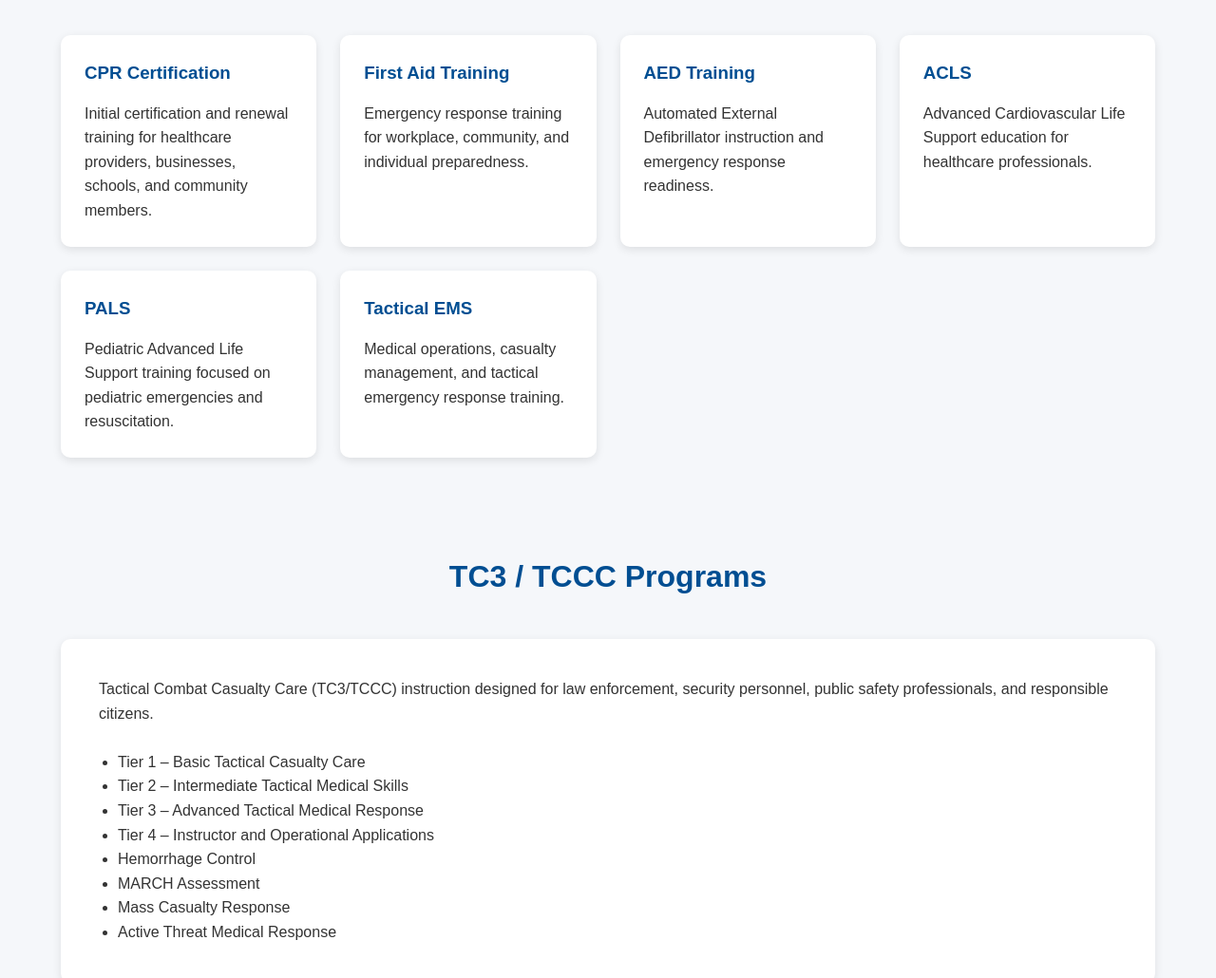
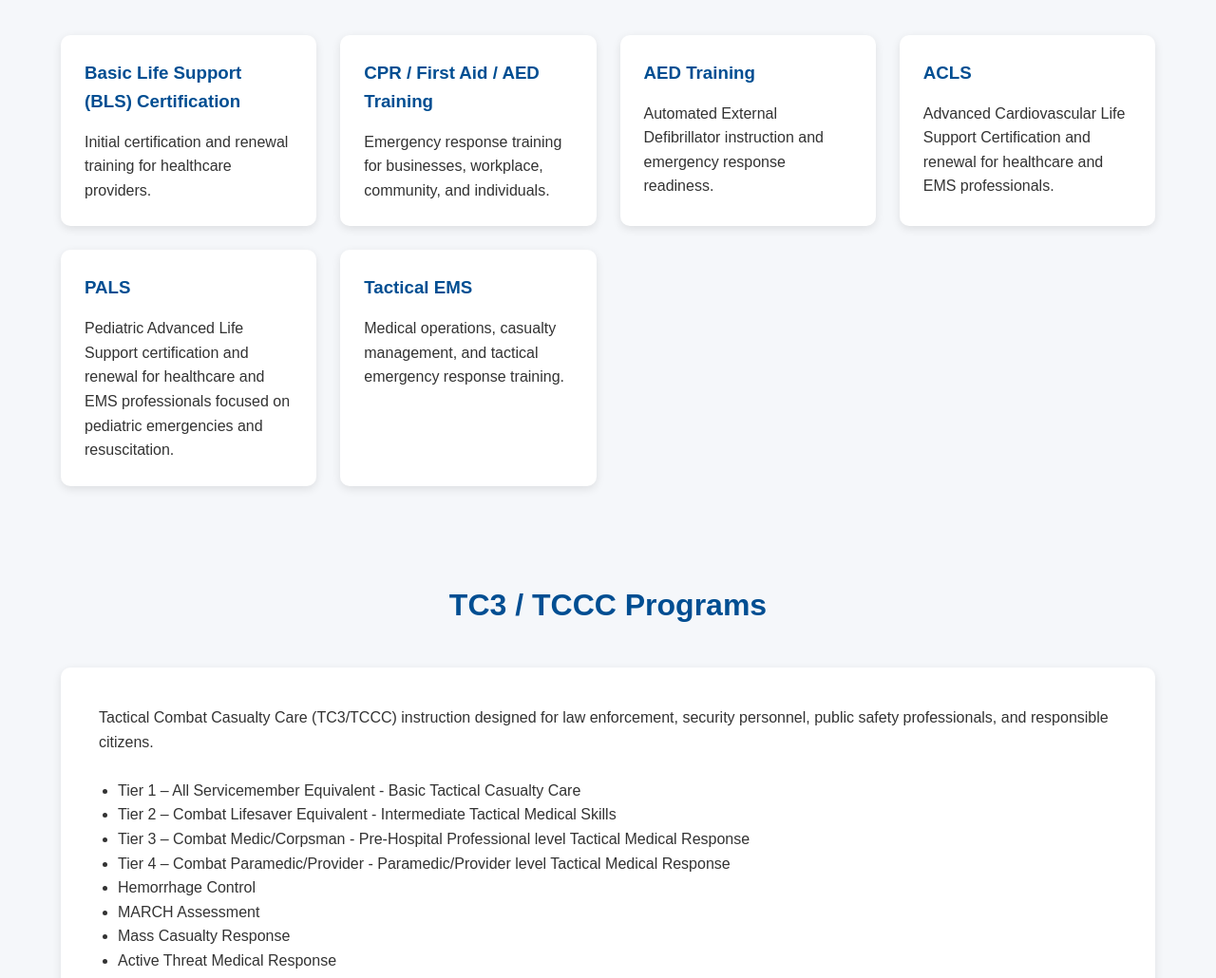
Before and after one commit to AIDConsultingLLCAZ/aid-consulting-website, a plain HTML site: page index.html in a window 1280 px wide. Shown: the part 382-1412 px from the top of the page at 95% size. Drawn offline with Linux system fonts and the light colour scheme.

Commit message:
Revise training titles and update contact details
Updated training program titles and descriptions for clarity. Changed contact information for AID Consulting, LLC.

```diff
--- a/index.html
+++ b/index.html
@@ -129,13 +129,13 @@ ul{
     <div class="grid">
 
         <div class="card">
-            <h3>CPR Certification</h3>
-            <p>Initial certification and renewal training for healthcare providers, businesses, schools, and community members.</p>
+            <h3>Basic Life Support (BLS) Certification</h3>
+            <p>Initial certification and renewal training for healthcare providers.</p>
         </div>
 
         <div class="card">
-            <h3>First Aid Training</h3>
-            <p>Emergency response training for workplace, community, and individual preparedness.</p>
+            <h3>CPR / First Aid / AED Training</h3>
+            <p>Emergency response training for businesses, workplace, community, and individuals.</p>
         </div>
 
         <div class="card">
@@ -145,12 +145,12 @@ ul{
 
         <div class="card">
             <h3>ACLS</h3>
-            <p>Advanced Cardiovascular Life Support education for healthcare professionals.</p>
+            <p>Advanced Cardiovascular Life Support Certification and renewal for healthcare and EMS professionals.</p>
         </div>
 
         <div class="card">
             <h3>PALS</h3>
-            <p>Pediatric Advanced Life Support training focused on pediatric emergencies and resuscitation.</p>
+            <p>Pediatric Advanced Life Support certification and renewal for healthcare and EMS professionals focused on pediatric emergencies and resuscitation.</p>
         </div>
 
         <div class="card">
@@ -173,10 +173,10 @@ ul{
         <br>
 
         <ul>
-            <li>Tier 1 – Basic Tactical Casualty Care</li>
-            <li>Tier 2 – Intermediate Tactical Medical Skills</li>
-            <li>Tier 3 – Advanced Tactical Medical Response</li>
-            <li>Tier 4 – Instructor and Operational Applications</li>
+            <li>Tier 1 – All Servicemember Equivalent - Basic Tactical Casualty Care</li>
+            <li>Tier 2 – Combat Lifesaver Equivalent - Intermediate Tactical Medical Skills</li>
+            <li>Tier 3 – Combat Medic/Corpsman - Pre-Hospital Professional level Tactical Medical Response</li>
+            <li>Tier 4 – Combat Paramedic/Provider - Paramedic/Provider level Tactical Medical Response</li>
             <li>Hemorrhage Control</li>
             <li>MARCH Assessment</li>
             <li>Mass Casualty Response</li>
@@ -239,8 +239,8 @@ ul{
 
     <h2>Contact AID Consulting, LLC</h2>
 
-    <p><strong>Phone:</strong> (480) XXX-XXXX</p>
-    <p><strong>Email:</strong> your@email.com</p>
+    <p><strong>Phone:</strong> (520) 370-3349</p>
+    <p><strong>Email:</strong> AIDConsultingLLCAZ@email.com</p>
 
     <br>
 
```
